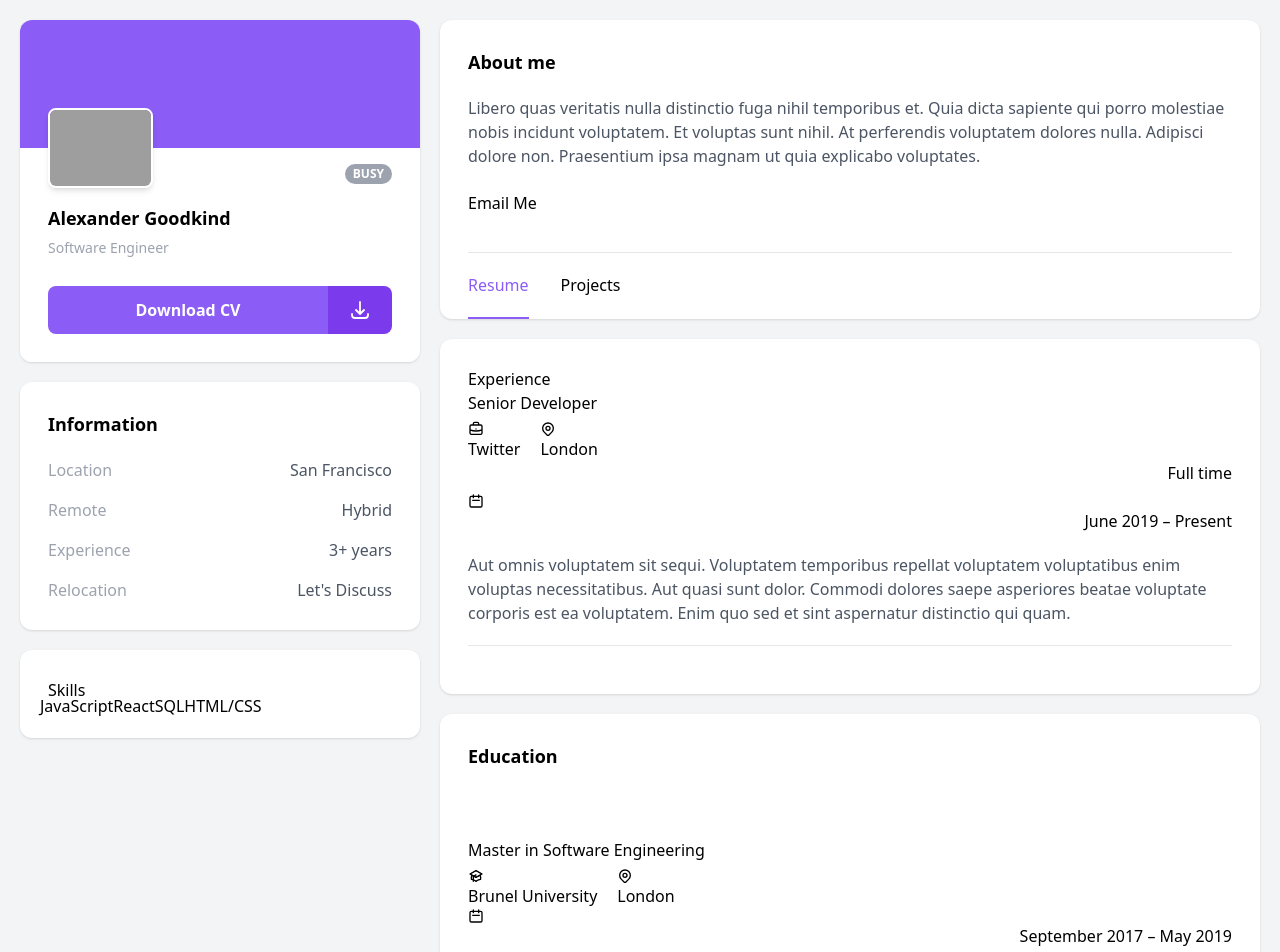
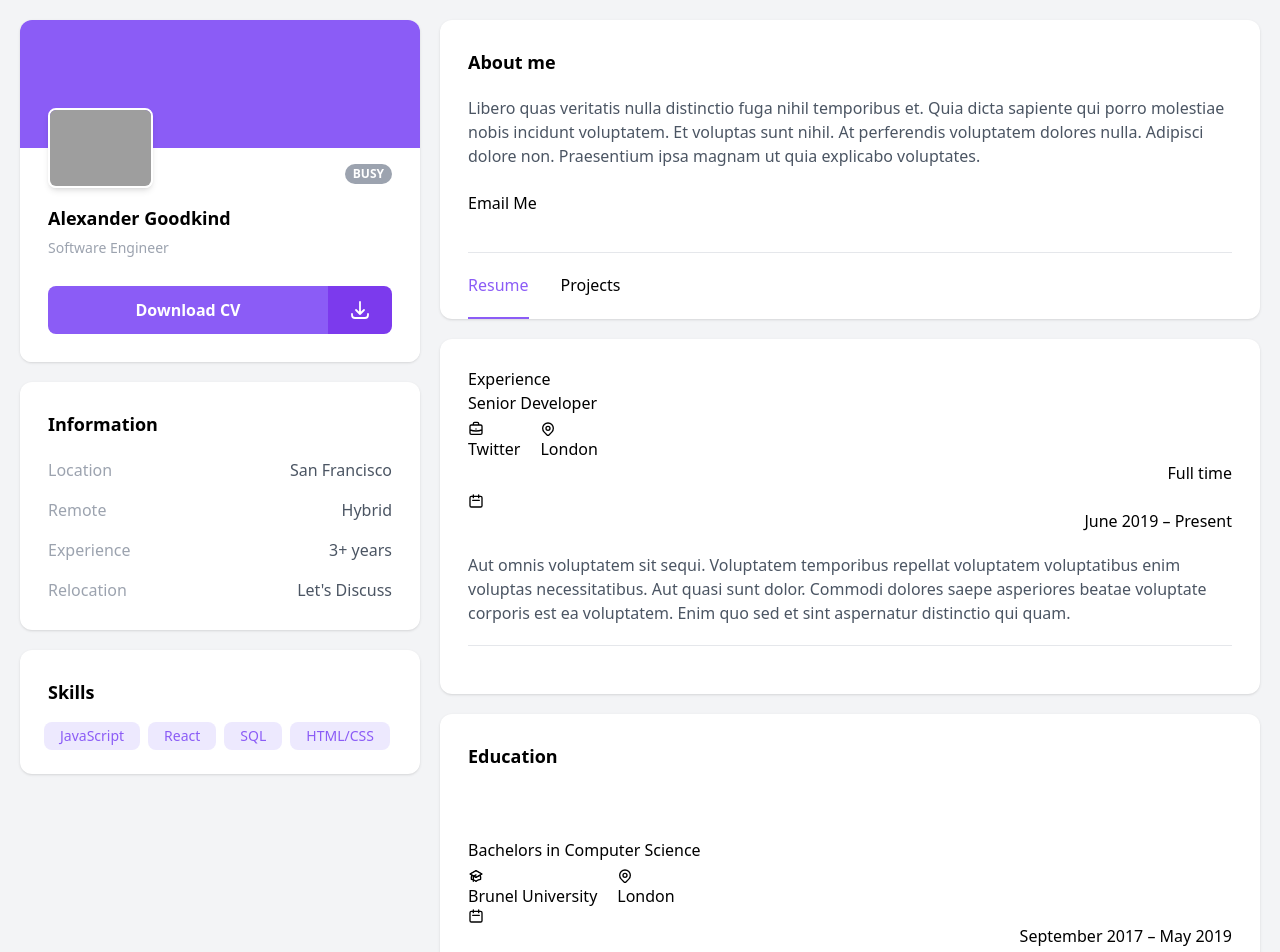
Before and after one commit to agoodkind/goodkind.io, a React (Vite) app: page / in a window 1280 px wide. Shown: the top 952 px of the page. Built offline with nearby package versions, Linux system fonts and the light colour scheme; grey boxes are pictures that could not be loaded.

Commit message:
more updates

```diff
--- a/src/sections/Education.tsx
+++ b/src/sections/Education.tsx
@@ -11,7 +11,9 @@ export default function Education() {
 				<div className="w-full space-y-5">
 					<div className="item-header items-end">
 						<div className="space-y-1.5">
-              <div className="font-medium">Master in Software Engineering</div>
+							<div className="font-medium">
+								Bachelors in Computer Science
+							</div>
 							<div className="flex space-x-5">
 								<div className="item-header-info">
 									<svg
--- a/src/sections/Skills.tsx
+++ b/src/sections/Skills.tsx
@@ -1,3 +1,4 @@
+import BlockTitle from "@components/BlockTitle";
 import Section from "@components/Section";
 
 const skills = ["JavaScript", "React", "SQL", "HTML/CSS"];
@@ -5,11 +6,13 @@ const skills = ["JavaScript", "React", "SQL", "HTML/CSS"];
 export default function Skills() {
   return (
     <Section>
-      <h2 className="block-title">Skills</h2>
+      <BlockTitle>Skills</BlockTitle>
       <div className="-m-2 flex flex-wrap">
         <ul>
           {skills.map((skill) => (
-            <li className="inline-flex">{skill}</li>
+            <li className="m-1 inline-flex rounded-lg bg-violet-100 px-4 py-1 text-sm font-medium text-violet-500">
+              {skill}
+            </li>
           ))}
         </ul>
       </div>
```
Also changed, not shown: package.json (+0 -9 lines), src/sections/About.tsx (+5 -4 lines), 1 other file (tests, documents, lock files or other folders). Lines whose indentation alone changed are shown as unchanged.
